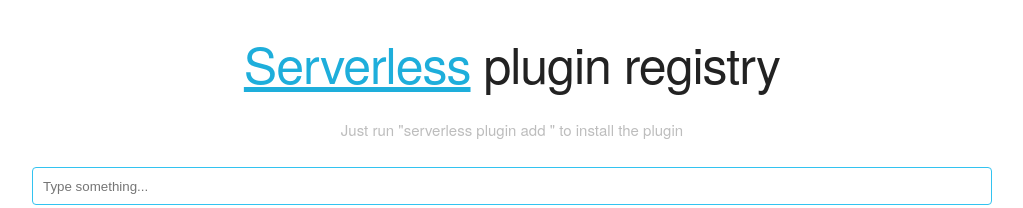
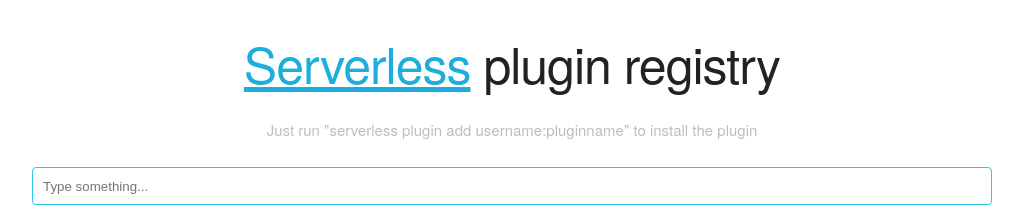
Before and after one commit to pmuens/serverless-registry, a plain HTML site: page index.html in a window 1280 px wide. Shown: the top 208 px of the page, without its empty margins (128-1151 px from the left). Drawn offline with nearby package versions, Linux system fonts and the light colour scheme; no server answers.

Commit message:
Update index.html

```diff
--- a/index.html
+++ b/index.html
@@ -27,7 +27,7 @@
         <div class="row">
           <div class="twelve columns">
             <h1 class="centered-text"><a href="http://serverless.com" target="_blank">Serverless</a> plugin registry</h1>
-            <p class="centered-text">Just run "serverless plugin add <name>" to install the plugin</p>
+            <p class="centered-text">Just run "serverless plugin add username:pluginname" to install the plugin</p>
           </div>
         </div>
         <div class="row">
```
